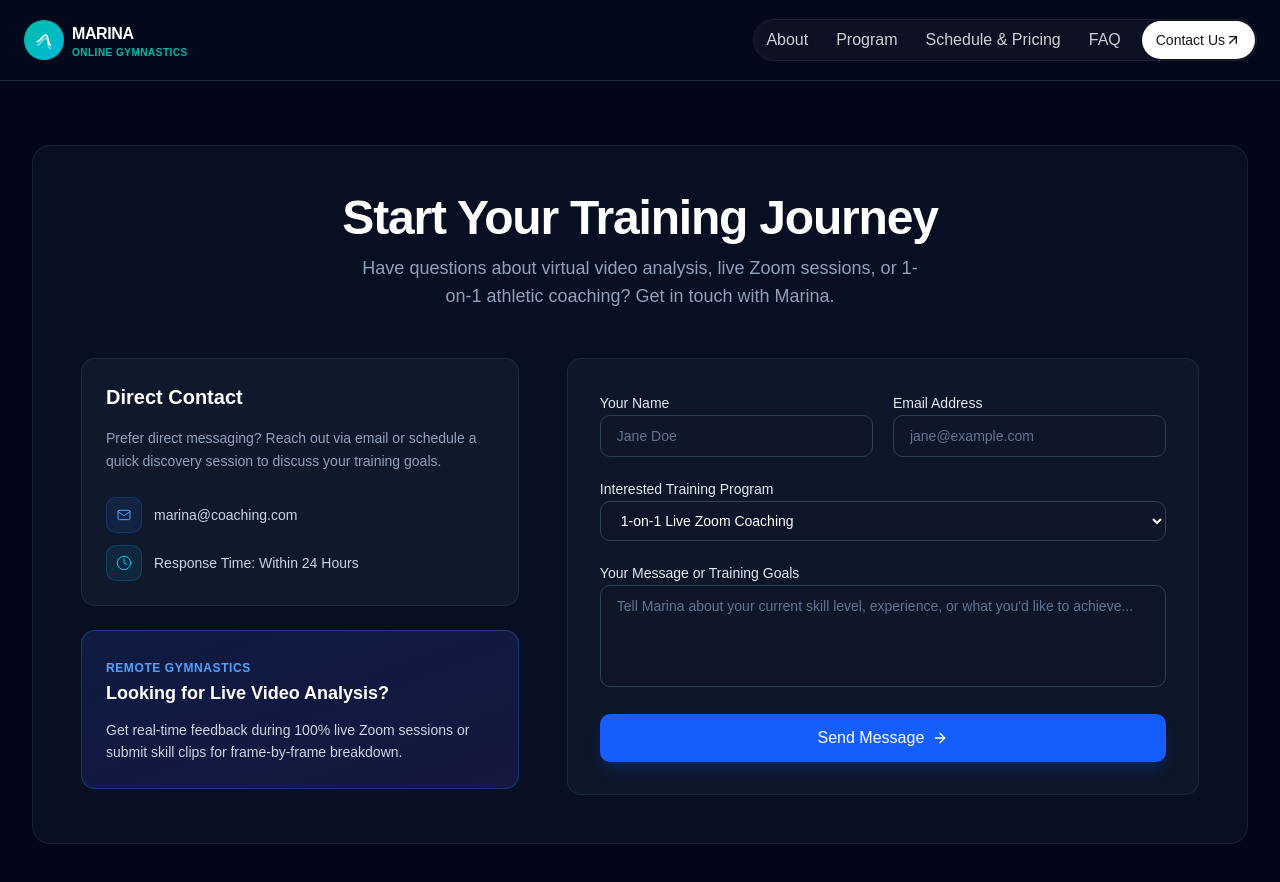
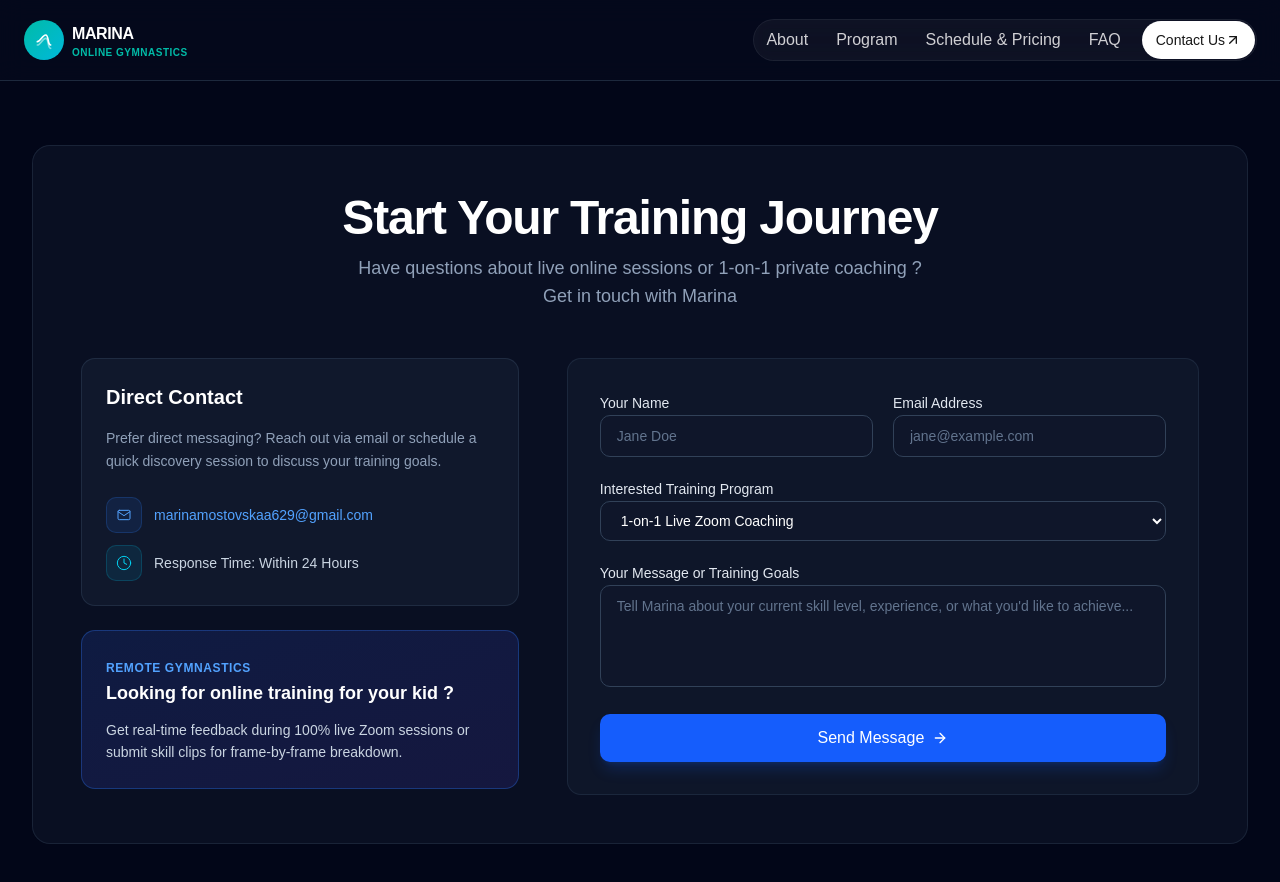
Before and after one commit to ayushsr1/learn-react, a React (Vite) app in the folder learn_react/: page /contact in a window 1280 px wide. Shown: the top 882 px of the page. Built offline with nearby package versions, Linux system fonts and the light colour scheme.

Commit message:
changes that marina suggested

```diff
--- a/learn_react/src/components/ui/Contact.tsx
+++ b/learn_react/src/components/ui/Contact.tsx
@@ -24,7 +24,7 @@ export default function Contact() {
             Start Your Training Journey
           </h2>
           <p className="text-slate-400 text-base md:text-lg max-w-xl mx-auto">
-            Have questions about virtual video analysis, live Zoom sessions, or 1-on-1 athletic coaching? Get in touch with Marina.
+            Have questions about live online sessions or 1-on-1 private coaching ? Get in touch with Marina
           </p>
         </div>
 
@@ -47,7 +47,9 @@ export default function Contact() {
                       <polyline points="3 7 12 13 21 7" />
                     </svg>
                   </div>
-                  <span>marina@coaching.com</span>
+                  <a href="mailto:marinamostovskaa629@gmail.com" className="text-blue-400 hover:text-blue-300">
+                    marinamostovskaa629@gmail.com
+                  </a>
                 </div>
 
                 <div className="flex items-center gap-3 text-slate-300 text-sm">
@@ -68,7 +70,7 @@ export default function Contact() {
                 Remote Gymnastics
               </span>
               <h4 className="text-lg font-bold text-white">
-                Looking for Live Video Analysis?
+                Looking for online training for your kid ?
               </h4>
               <p className="text-xs md:text-sm text-slate-300 leading-relaxed">
                 Get real-time feedback during 100% live Zoom sessions or submit skill clips for frame-by-frame breakdown.
--- a/learn_react/src/components/ui/FAQ.tsx
+++ b/learn_react/src/components/ui/FAQ.tsx
@@ -12,26 +12,26 @@ const marinaFaqs = [
   {
     question: "Why switch from traditional local gym coaching to Marina’s online platform?",
     answer:
-      "Traditional coaching often relies on outdated, one-size-fits-all routines where individual form errors get overlooked in crowded groups. We streamline your progress by focusing strictly on precision video breakdowns, targeted mobility drills, and direct 1-on-1 feedback tailored to your exact biomechanics.",
+      "Traditional coaching often relies on outdated, one-size-fits-all routines where individual form errors get overlooked in crowded groups. We streamline your progress by focusing strictly on precision video breakdowns, targeted mobility drills, and direct 1-on-1 feedback tailored to your exact biomechanics",
   },
   {
     question: "How does remote gymnastics video analysis actually work?",
-    answer: "Live Zoom Sessions - All classes are 100% live with real-time feedback.",
+    answer: "Live Zoom Sessions - All classes are 100% live with real-time feedback",
   },
   {
     question: "Is online coaching effective for beginners, or only advanced gymnasts?",
     answer:
-      "It is built for all levels! Beginners benefit from building a safe, injury-free foundation without the pressure of an intimidating gym environment, while advanced athletes get high-precision technical critiques needed to clean up competition execution scores.",
+      "It is built for all levels! Beginners benefit from building a safe, injury-free foundation without the pressure of an intimidating gym environment, while advanced athletes get high-precision technical critiques needed to clean up competition execution scores",
   },
   {
     question: "What equipment or space do I need at home to get started?",
     answer:
-      "Most core conditioning, flexibility, and basic tumbling drills require nothing more than a clear floor space and a yoga or gymnastics mat. For advanced skill feedback, you can submit footage recorded at your local open gym or training facility.",
+      "Most core conditioning, flexibility, and basic tumbling drills require nothing more than a clear floor space and a yoga or gymnastics mat",
   },
   {
     question: "Can I pause or cancel my coaching subscription at any time?",
     answer:
-      "Yes, completely flexible. You can manage your subscription, pause, or cancel at any time directly from your account settings with zero hassle or hidden cancellation fees.",
+      "Yes, completely flexible. You can manage your subscription, pause, or cancel at any time directly from your account settings with zero hassle or hidden cancellation fees",
   },
 ];
 
```
